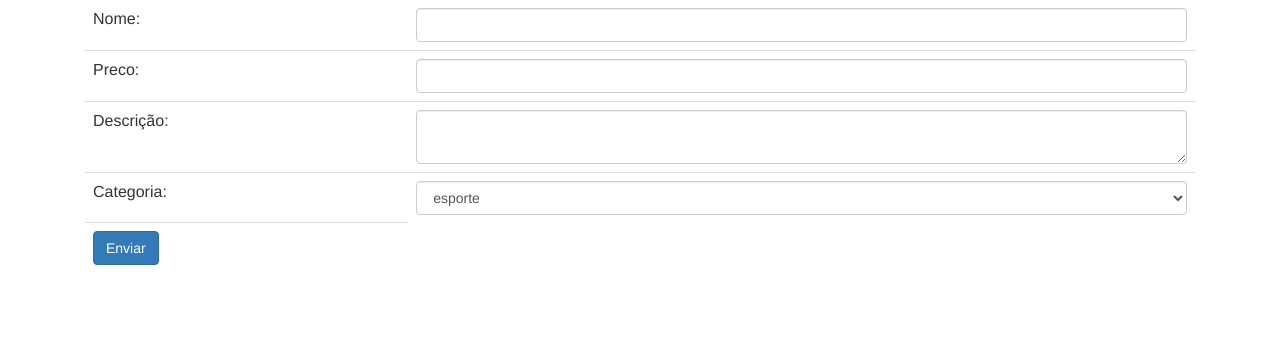
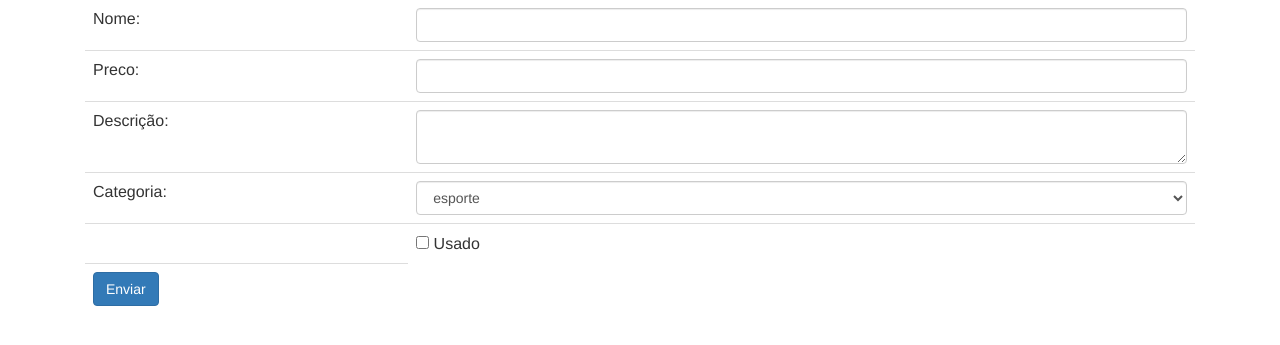
Before and after one commit to ricardosander/phpmysql, a PHP site: page /produto-formulario.php in a window 1280 px wide. Shown: the part 161-506 px from the top of the page. Run offline with PHP 8.4, Linux system fonts and the light colour scheme; data comes from the database, SQL or seed files in the repository.

Commit message:
Adicionando valor usado ao produto: banco e inclusão.

```diff
--- a/adiciona-produto.php
+++ b/adiciona-produto.php
@@ -4,8 +4,9 @@ $nome = $_POST['nome'];
 $preco = $_POST['preco'];
 $descricao = $_POST['descricao'];
 $categoria_id = $_POST['categoria_id'];
+$usado = isset($_POST['usado']) && $_POST['usado'] == true ? "true" : "false";
 
-$resultadoInsercao = insereProduto($conexao, $nome, $preco, $descricao, $categoria_id);
+$resultadoInsercao = insereProduto($conexao, $nome, $preco, $descricao, $categoria_id, $usado);
 
 include("cabecalho.php");
 if ($resultadoInsercao) {
--- a/banco-produto.php
+++ b/banco-produto.php
@@ -1,9 +1,9 @@
 <?php
 include("conecta.php");
 
-function insereProduto($conexao, $nome, $preco, $descricao, $categoria_id) {
+function insereProduto($conexao, $nome, $preco, $descricao, $categoria_id, $usado) {
 
-    $query = "insert into produtos (nome, preco, descricao, categoria_id) values ('{$nome}', {$preco}, '{$descricao}', {$categoria_id})";
+    $query = "insert into produtos (nome, preco, descricao, categoria_id, usado) values ('{$nome}', {$preco}, '{$descricao}', {$categoria_id}, $usado)";
     return mysqli_query($conexao, $query);
 }
 
--- a/produto-formulario.php
+++ b/produto-formulario.php
@@ -32,6 +32,10 @@ include("cabecalho.php"); ?>
                 </td>
             </tr>
             <tr>
+                <td></td>
+                <td><input type="checkbox" name="usado" value="truer"> Usado</td>
+            </tr>
+            <tr>
                 <td>
                     <input class="btn btn-primary" type="submit" value="Enviar">
                 </td>
--- a/sql.sql
+++ b/sql.sql
@@ -11,3 +11,4 @@ create table categorias (id integer auto_increment primary key, nome varchar(255
 insert into categorias (nome) values ('esporte'), ('escolar'), ('mobilidade');
 alter table produtos add column categoria_id integer;
 update produtos set categoria_id = 3;
+alter table produtos add column usado boolean default false;
```
